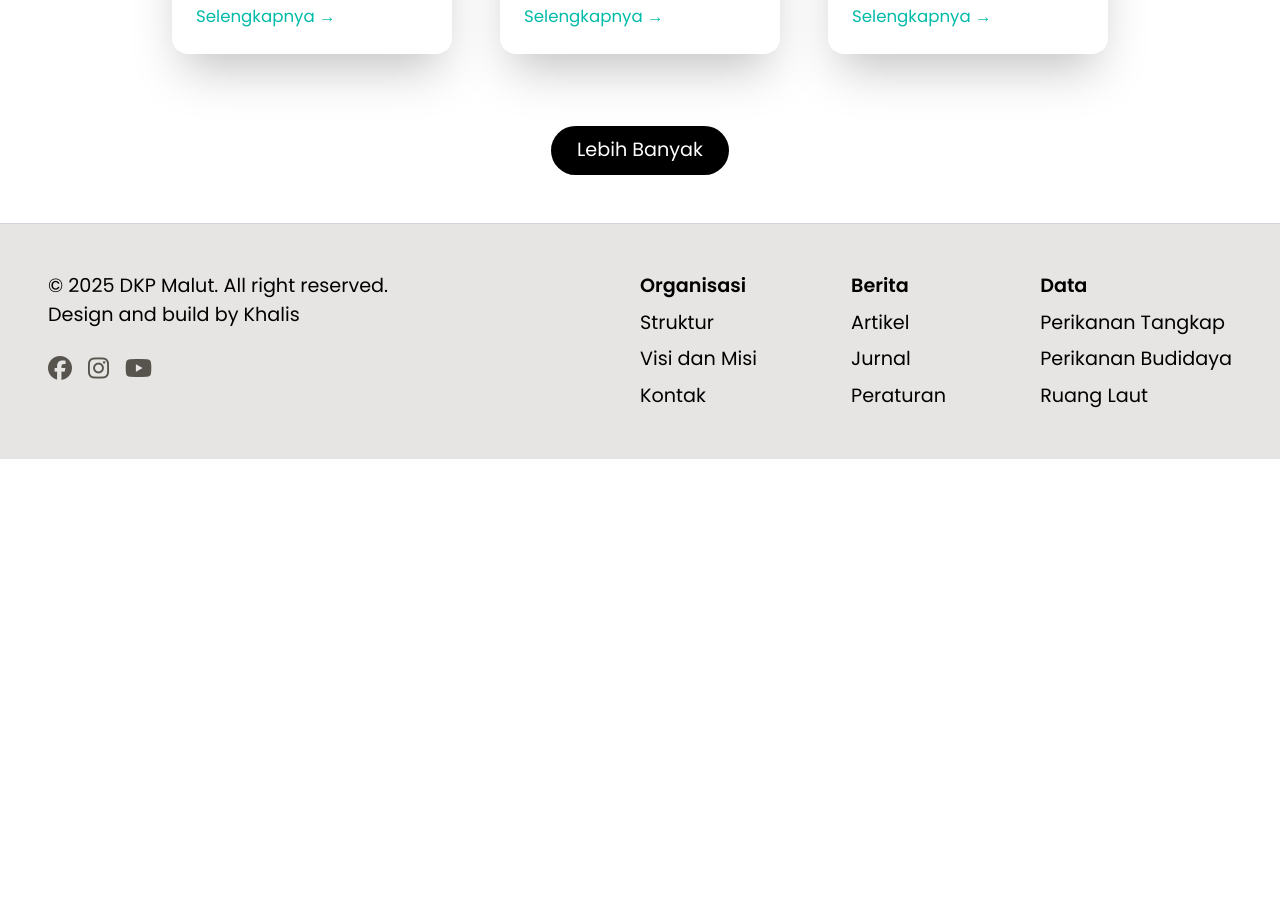
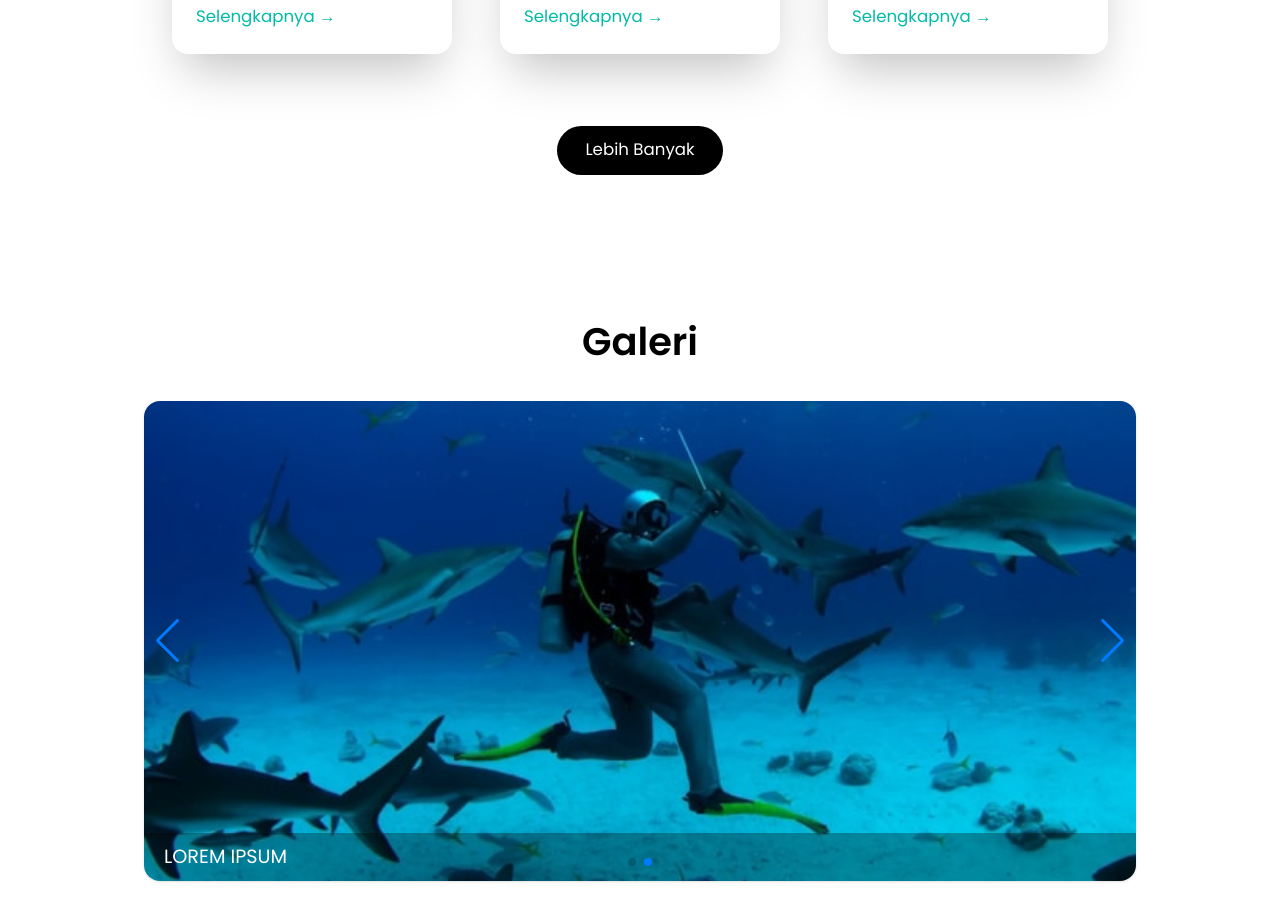
Before and after one commit to dwikhalis/dkpmalut, a Next.js app: page / in a window 1280 px wide. Shown: the part 2520-3423 px from the top of the page. Before the commit the page ends 2979 px from the top, so only its background shows below. Built offline with nearby package versions, Linux system fonts and the light colour scheme.

Commit message:
fixing card overload, add section 4 galeri using swiper plugins

```diff
--- /dev/null
+++ b/app/components/Carousel.tsx
@@ -0,0 +1,43 @@
+// components/ImageCarousel.tsx
+"use client"; // or 'use client' if in app/ directory
+
+import { Swiper, SwiperSlide } from "swiper/react";
+import { Navigation, Pagination, Autoplay } from "swiper/modules";
+
+import "swiper/css";
+import "swiper/css/navigation";
+import "swiper/css/pagination";
+
+interface ImageCarouselProps {
+  images: string[];
+}
+
+export default function Carousel({ images }: ImageCarouselProps) {
+  return (
+    <div className="w-full">
+      <Swiper
+        modules={[Navigation, Pagination, Autoplay]}
+        navigation
+        pagination={{ clickable: true }}
+        autoplay={{ delay: 5000 }}
+        loop={true}
+        className="rounded-2xl h-120 2xl:h-160 overflow-hidden shadow"
+      >
+        {images.map((src, idx) => (
+          <SwiperSlide key={idx}>
+            <div className="flex flex-col">
+              <img
+                src={src}
+                alt={`Slide ${idx}`}
+                className="w-full object-cover h-120 2xl:h-160"
+              />
+              <div className="flex items-center z-10 absolute bottom-0 bg-[rgba(0,0,0,0.3)] w-full h-12">
+                <h6 className="text-white ml-5">LOREM IPSUM</h6>
+              </div>
+            </div>
+          </SwiperSlide>
+        ))}
+      </Swiper>
+    </div>
+  );
+}
--- /dev/null
+++ b/app/components/SectionFour.tsx
@@ -0,0 +1,21 @@
+import React from "react";
+import Carousel from "./Carousel";
+import "swiper/css";
+import "swiper/css/navigation";
+import "swiper/css/pagination";
+
+const images = ["/assets/pic_img_1.jpg", "/assets/pic_img_2.jpg"];
+
+export default function SectionFour() {
+  return (
+    <div className="flex flex-col gap-6 py-12 md:px-12 px-6 xl:mx-24 justify-center items-center">
+      <div className="flex flex-col mb-3 gap-6">
+        <h2 className="text-center">Galeri</h2>
+      </div>
+      <Carousel images={images} />
+      <button className="px-7 py-3 bg-black text-white rounded-full hover:bg-stone-400 hover:text-black cursor-pointer">
+        <h5>Lebih Banyak</h5>
+      </button>
+    </div>
+  );
+}
--- a/app/components/SectionThree.tsx
+++ b/app/components/SectionThree.tsx
@@ -4,7 +4,7 @@ import DummyContent from "@/public/dummyDatabase.json";
 
 export default function SectionThree() {
   return (
-    <div className="flex flex-col gap-6 py-12 mx-6 justify-center items-center">
+    <div className="flex flex-col gap-6 py-12 mx-6 mb-12 justify-center items-center">
       <div className="flex flex-col mb-3 gap-6">
         <h2 className="text-center">BERITA TERKINI</h2>
         <h5 className="text-center">
@@ -17,8 +17,8 @@ export default function SectionThree() {
         <Card id={4} data={DummyContent} />
       </div>
       <div>
-        <button className="px-[2vw] py-2.5 text-[1.5vw] bg-black text-white rounded-full hover:bg-stone-400 hover:text-black cursor-pointer">
-          Lebih Banyak
+        <button className="px-7 py-3 bg-black text-white rounded-full hover:bg-stone-400 hover:text-black cursor-pointer">
+          <h5>Lebih Banyak</h5>
         </button>
       </div>
     </div>
--- a/app/page.tsx
+++ b/app/page.tsx
@@ -1,6 +1,7 @@
 import Footer from "./components/Footer";
 import Hero from "./components/Hero";
 import Navbar from "./components/Navbar";
+import SectionFour from "./components/SectionFour";
 import SectionOne from "./components/SectionOne";
 import SectionThree from "./components/SectionThree";
 import SectionTwo from "./components/SectionTwo";
@@ -13,6 +14,7 @@ export default function Page() {
       <SectionOne />
       <SectionTwo />
       <SectionThree />
+      <SectionFour />
       <Footer />
     </>
   );
--- a/package.json
+++ b/package.json
@@ -11,7 +11,8 @@
   "dependencies": {
     "next": "15.4.1",
     "react": "19.1.0",
-    "react-dom": "19.1.0"
+    "react-dom": "19.1.0",
+    "swiper": "^11.2.10"
   },
   "devDependencies": {
     "@eslint/eslintrc": "^3",
```
Also changed, not shown: 1 other file (tests, documents, lock files or other folders).
